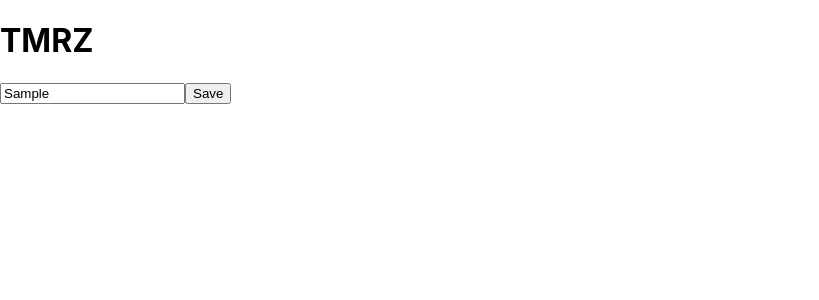
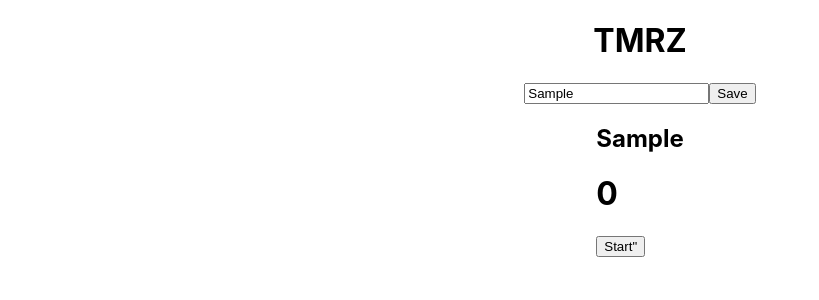
Before and after one commit to Jarquevious/tmrz-App, a React (Create React App) app: page / in a window 1280 px wide. Both pictures are taken after typing "Sample" into the empty fields and a click on the button "Save". Shown: the top 300 px of the page, without its empty margins (0-819 px from the left). Built offline with nearby package versions, Linux system fonts and the light colour scheme.

Commit message:
app styles added

```diff
--- a/src/App.css
+++ b/src/App.css
@@ -1,38 +1,5 @@
 .App {
-  text-align: center;
-}
-
-.App-logo {
-  height: 40vmin;
-  pointer-events: none;
-}
-
-@media (prefers-reduced-motion: no-preference) {
-  .App-logo {
-    animation: App-logo-spin infinite 20s linear;
-  }
-}
-
-.App-header {
-  background-color: #282c34;
-  min-height: 100vh;
   display: flex;
   flex-direction: column;
   align-items: center;
-  justify-content: center;
-  font-size: calc(10px + 2vmin);
-  color: white;
 }
-
-.App-link {
-  color: #61dafb;
-}
-
-@keyframes App-logo-spin {
-  from {
-    transform: rotate(0deg);
-  }
-  to {
-    transform: rotate(360deg);
-  }
-}
--- a/src/App.js
+++ b/src/App.js
@@ -1,17 +1,23 @@
-import './App.css';
-import { createStore } from 'redux';
-import { Provider } from 'react-redux';
-import reducers from './reducers/index';
-import NewTimer from './components/NewTimer'
+import React from "react";
+import "./App.css";
+import { createStore } from "redux";
+import { Provider } from "react-redux";
+import reducers from "./reducers/index";
+import NewTimer from "./components/NewTimer";
+import ListTimers from "./ListTimers";
 
 const store = createStore(reducers);
 
 function App() {
   return (
-    <Provider store={store}>
-      <h1>TMRZ</h1>
-      <NewTimer />
-    </Provider>
+      <Provider store={store}>
+        <div className="App">
+          <h1>TMRZ</h1>
+          {/* Display the new components */}
+          <NewTimer />
+          <ListTimers />
+        </div>
+      </Provider>
   );
 }
 
--- a/src/ListTimers.js
+++ b/src/ListTimers.js
@@ -1,13 +1,24 @@
-import React from 'react'
-import { useSelector } from 'react-redux'
-import { selectTimer } from '../actions'
+import React from "react";
+import { useSelector } from "react-redux";
+import TimerView from './TimerView'
+
+export default function ListTimers() {
+    const timers = useSelector(state => state.timers)
 
 
-export default function ListTimers() {
 
-	return (
-		<div>
-			{/* render timers here */}
-		</div>
-	)
+  return (
+    <div>
+      {timers.map((timer, i) => {
+        // Here the render method maps `this.props.timers` to:
+        return (
+          <TimerView
+          key={`timer-${i}`}
+          timer={timer}
+          index={i}
+          />
+        )
+      })}
+    </div>
+  );
 }
--- /dev/null
+++ b/src/TimerView.js
@@ -0,0 +1,20 @@
+import React from 'react'
+import { useDispatch } from 'react-redux'
+import { toggleTimer } from './actions'
+
+export default function TimerView(props) {
+    const { index, timer } = props
+    const dispatch = useDispatch()
+
+    return (
+        <div>
+            <h2>{timer.name}</h2>
+            <h1>{timer.time}</h1>
+            <button
+            onClick={() => dispatch(toggleTimer(index))}
+            >
+             {timer.isRunning ? "Stop" : "Start"}"
+            </button>
+        </div>
+    )
+}
```
